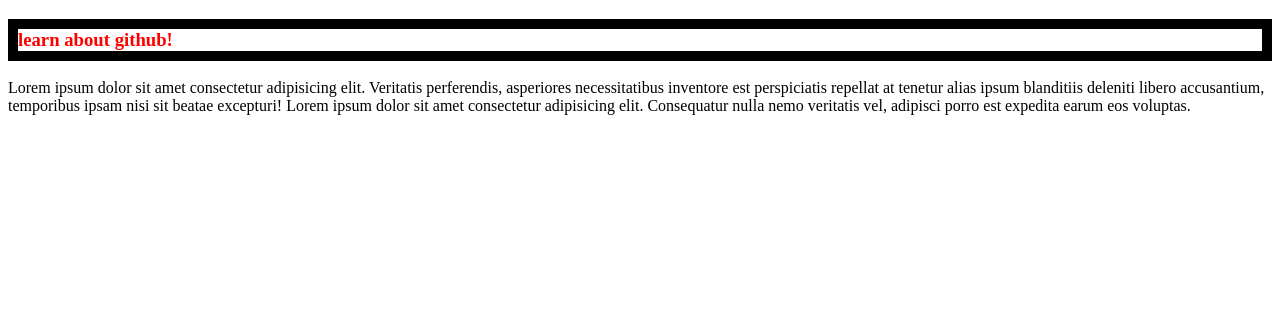
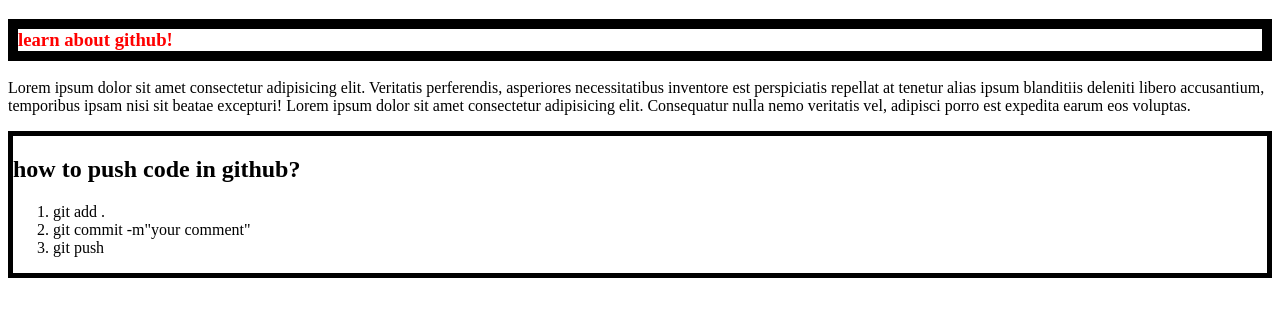
Before and after one commit to redowan114944/simple-website, a plain HTML site: page index.html in a window 1280 px wide. Drawn offline with Linux system fonts and the light colour scheme.

Commit message:
second push

```diff
--- a/index.html
+++ b/index.html
@@ -11,5 +11,14 @@
         <h3>learn about github!</h3>
         <p>Lorem ipsum dolor sit amet consectetur adipisicing elit. Veritatis perferendis, asperiores necessitatibus inventore est perspiciatis repellat at tenetur alias ipsum blanditiis deleniti libero accusantium, temporibus ipsam nisi sit beatae excepturi! Lorem ipsum dolor sit amet consectetur adipisicing elit. Consequatur nulla nemo veritatis vel, adipisci porro est expedita earum eos voluptas.</p>
     </div>
+
+    <div class="commit">
+        <h2>how to push code in github?</h3>
+        <ol>
+            <li>git add .</li>
+            <li>git commit -m"your comment"</li>
+            <li>git push</li>
+        </ol>
+    </div>
 </body>
 </html>
--- a/styles/blog.css
+++ b/styles/blog.css
@@ -2,3 +2,7 @@
     color: red;
     border: 10px solid black;
 }
+
+.commit{
+    border: 5px solid black;
+}
```
